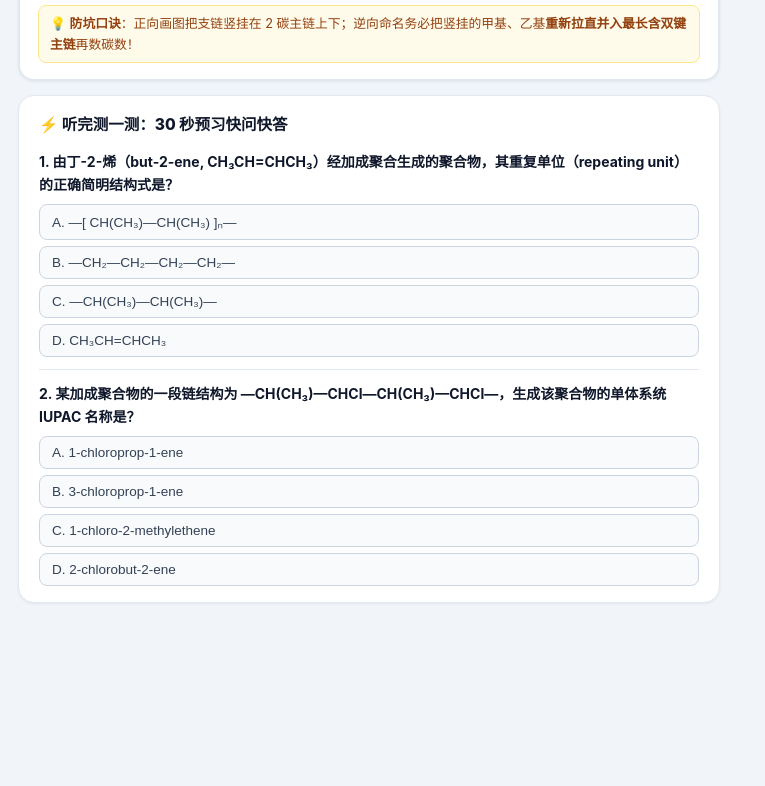
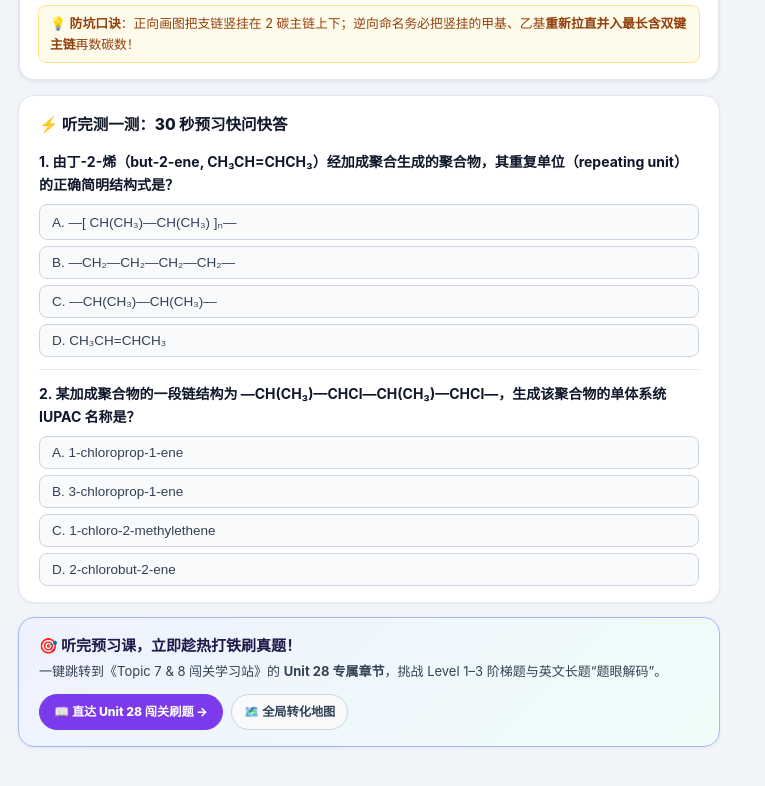
Before and after one commit to KenLin666Bot/unit28-audio-preview, a plain HTML site: page Unit28_有声互动预习课.html in a window 1280 px wide. Shown: the part 1938-2724 px from the top of the page, without its empty margins (0-765 px from the left). Drawn offline with Linux system fonts and the light colour scheme.

Commit message:
feat: Deep-link directly to #u28 & #map in mastering-organic-chem

```diff
--- a/Unit28_有声互动预习课.html
+++ b/Unit28_有声互动预习课.html
@@ -897,7 +897,7 @@
       <a class="pill-link unit-jump-link" data-gh="https://kenlin666bot.github.io/unit31-audio-preview/" href="../Unit31_有声互动预习课/Unit31_有声互动预习课.html" title="Unit 31 各官能团的典型反应">U31</a>
       <a class="pill-link unit-jump-link" data-gh="https://kenlin666bot.github.io/unit32-audio-preview/" href="../Unit32_有声互动预习课/Unit32_有声互动预习课.html" title="Unit 32 碳化合物的合成">U32</a>
       <a class="pill-link unit-jump-link" data-gh="https://kenlin666bot.github.io/unit33-audio-preview/" href="../Unit33_有声互动预习课/Unit33_有声互动预习课.html" title="Unit 33 重要的有机物质">U33</a>
-      <a class="pill-link" id="companion-site-link" href="../Mastering_Chemistry_Topic7_8_学习站.html">📖 Topic 7 &amp; 8 闯关站</a>
+      <a class="pill-link primary-pill" id="companion-site-link" href="../Mastering_Chemistry_Topic7_8_学习站.html#u28" title="直达 Unit 28 加成聚合物与塑料 三阶闯关刷题与英文长题题眼解码">📖 本章闯关刷题 (U28)</a>
     </div>
   </header>
 
@@ -911,6 +911,16 @@
       <div class="ep-hero-card" id="ep-hero"></div>
       <div id="boards-container" style="display:flex; flex-direction:column; gap:14px;"></div>
       <div class="quiz-card" id="quiz-container"></div>
+      <div class="quiz-card" id="practice-bridge-card" style="background:linear-gradient(135deg,#eef2ff 0%,#f0fdfa 100%);border:1.5px solid #a5b4fc;display:flex;align-items:center;justify-content:space-between;gap:12px;flex-wrap:wrap;">
+        <div>
+          <div style="font-size:15px;font-weight:800;color:#1e1b4b;">🎯 听完预习课，立即趁热打铁刷真题！</div>
+          <div style="font-size:13px;color:#334155;margin-top:2px;">一键跳转到《Topic 7 &amp; 8 闯关学习站》的 <strong>Unit 28 专属章节</strong>，挑战 Level 1–3 阶梯题与英文长题“题眼解码”。</div>
+        </div>
+        <div style="display:flex;gap:8px;flex-wrap:wrap;">
+          <a class="pill-link unit-jump-link" data-gh="https://kenlin666bot.github.io/mastering-organic-chem/#u28" href="../Mastering_Chemistry_Topic7_8_学习站.html#u28" style="background:var(--primary);color:#fff;border-color:var(--primary);padding:7px 14px;font-weight:800;">📖 直达 Unit 28 闯关刷题 →</a>
+          <a class="pill-link unit-jump-link" data-gh="https://kenlin666bot.github.io/mastering-organic-chem/#map" href="../Mastering_Chemistry_Topic7_8_学习站.html#map" style="padding:7px 12px;">🗺️ 全局转化地图</a>
+        </div>
+      </div>
     </div>
 
     <!-- Right Structured Lecture Stream -->
@@ -1001,7 +1011,7 @@
       const handoutMdLink = document.getElementById('handout-md-link');
 
       if (/\.github\.io$/i.test(window.location.hostname)) {
-        companionLink.href = 'https://kenlin666bot.github.io/mastering-organic-chem/';
+        companionLink.href = 'https://kenlin666bot.github.io/mastering-organic-chem/#u28';
         handoutMdLink.href = 'https://github.com/KenLin666Bot/unit28-audio-preview/blob/main/Unit28_%E5%8F%8C%E8%AF%AD%E8%AF%BE%E5%A0%82%E8%AE%B2%E4%B9%89%E4%B8%8E%E9%80%90%E5%AD%97%E7%A8%BF.md';
         document.querySelectorAll('.unit-jump-link').forEach(a => {
           const gh = a.getAttribute('data-gh');
```
Also changed, not shown: index.html (+12 -2 lines), 1 other file.
